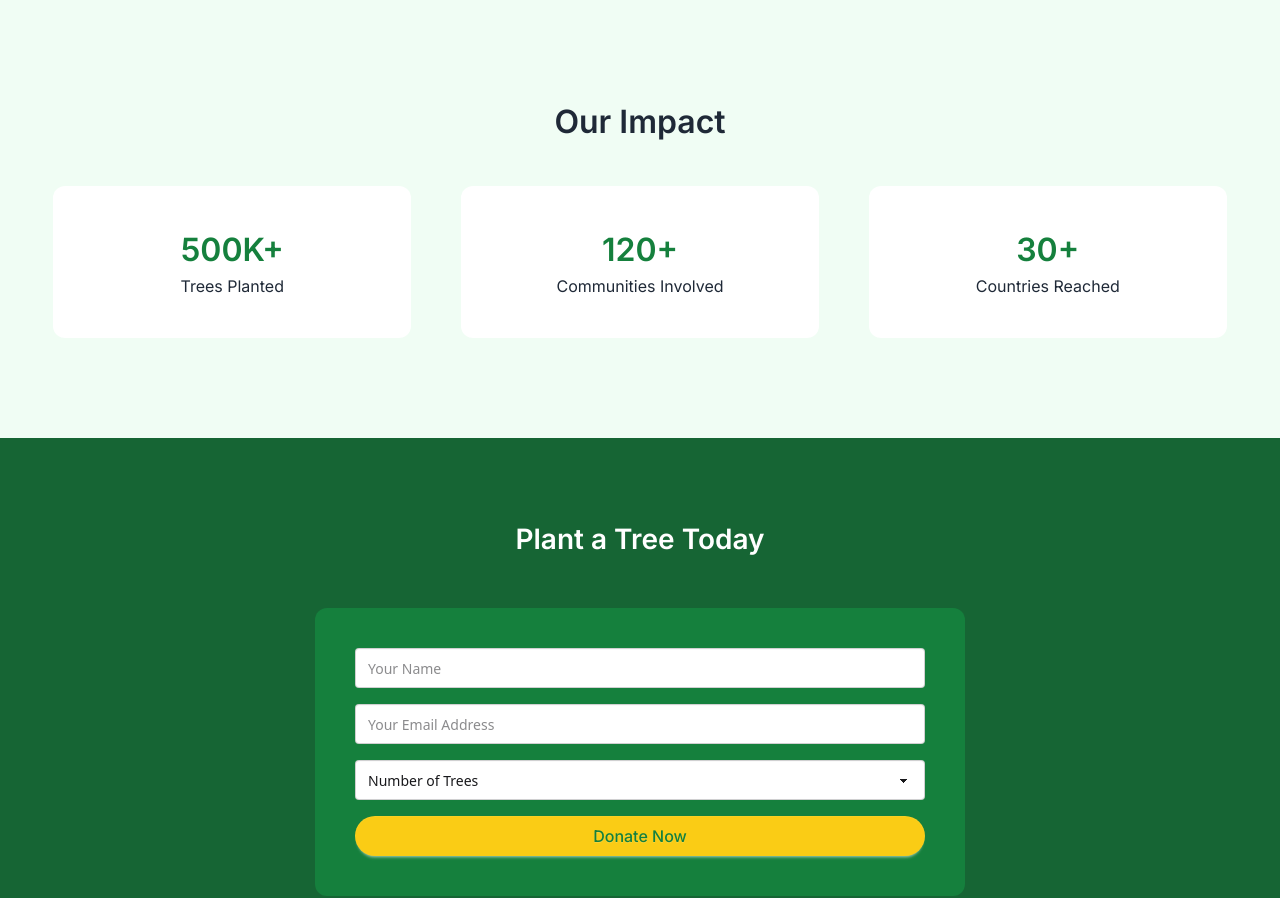
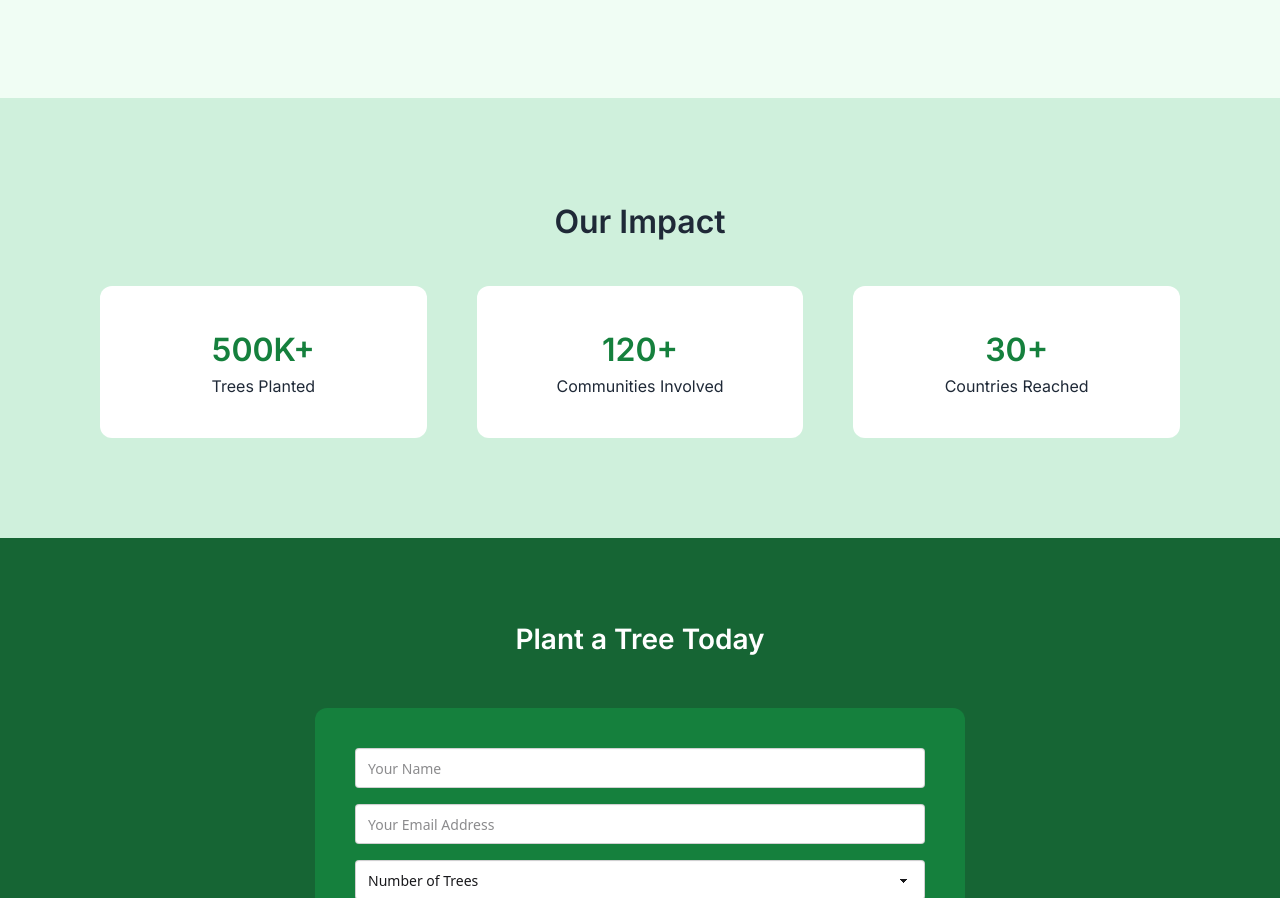
Before and after one commit to ReshByte/Assignment-Six, a plain HTML site: page index.html in a window 1280 px wide. Shown: the part 1442-2340 px from the top of the page. Drawn offline with nearby package versions, Linux system fonts and the light colour scheme; no server answers.

Commit message:
Final Revision

```diff
--- a/index.html
+++ b/index.html
@@ -137,7 +137,7 @@
           </section>
 
 
-          <section class="w-11/12 mx-auto mb-[100px]">
+          <section class=" mx-auto p-[100px] bg-[#CFF0DC]">
                 <h1 class="text-center inter-font font-semibold text-[32px] text-[#1F2937] mb-[40px]">Our Impact</h1>
                 <div class="grid grid-cols-3 gap-[50px]  max-sm:grid-cols-1 ">
                   <div class="bg-white rounded-[12px] py-[40px] hover:bg-green-200">
```
